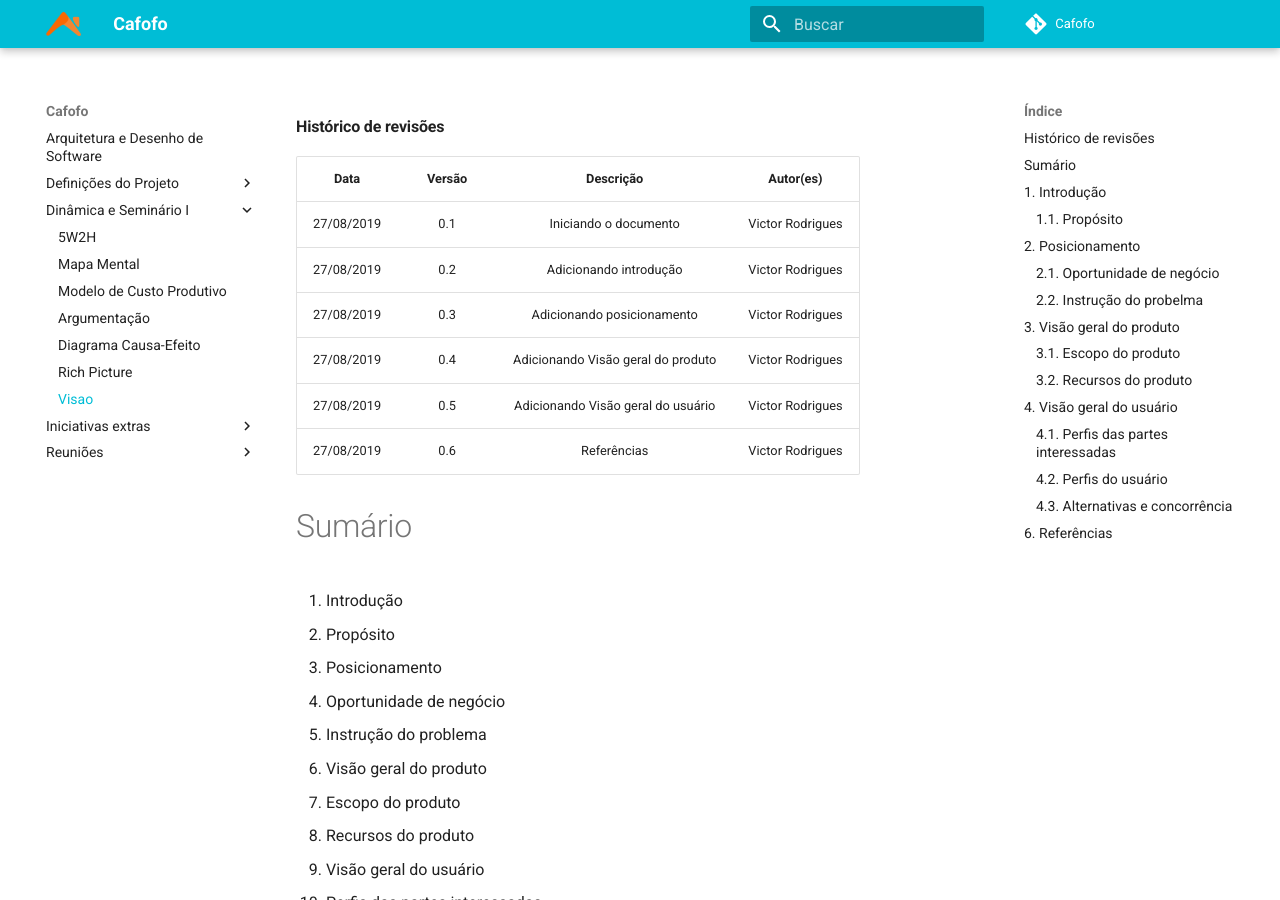
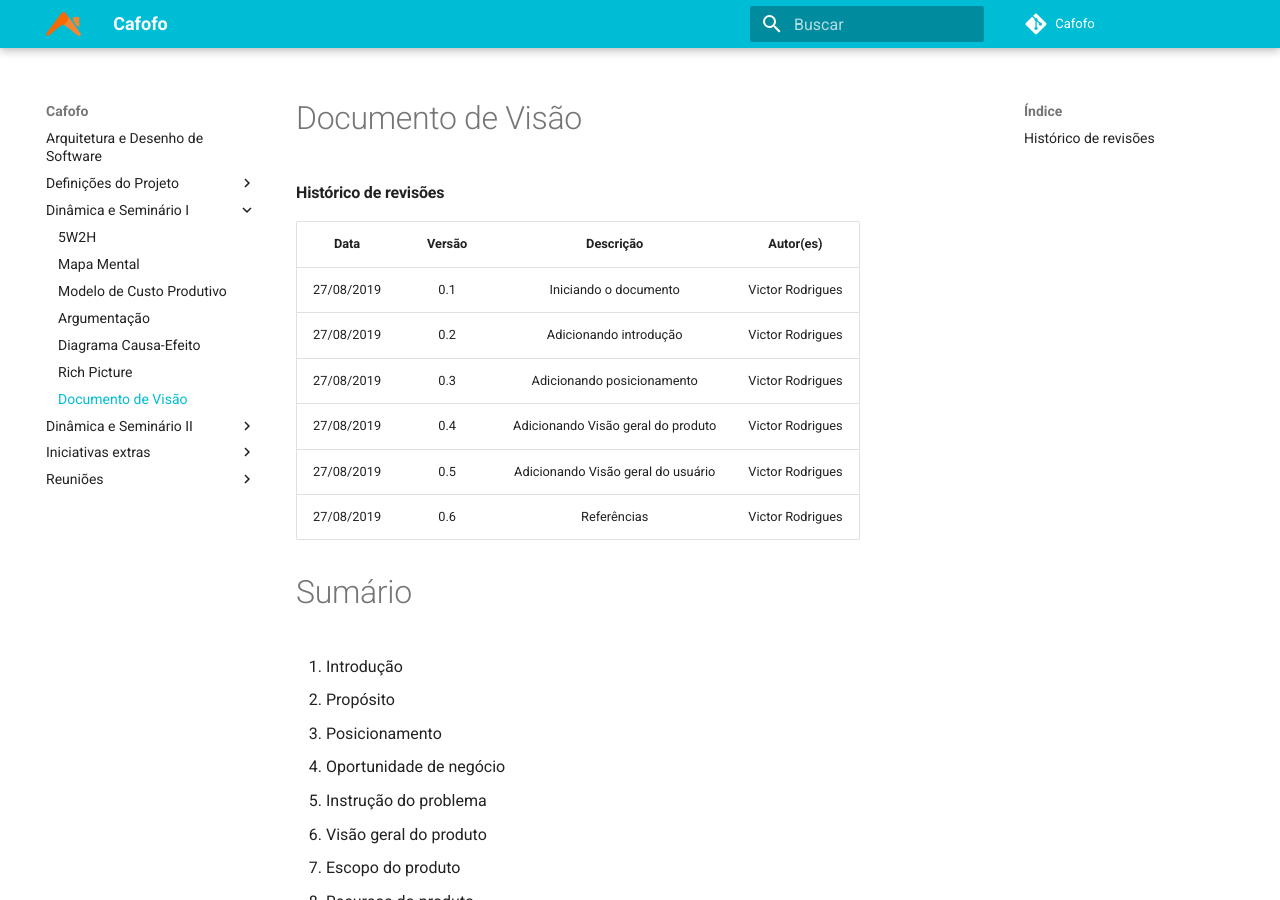
Before and after one commit to desenho-2019/Wiki, an MkDocs documentation site: the page built from docs/Dinâmica e Seminário I/visao.md, in a window 1280 px wide and 900 px high. Built offline with MkDocs 1.6.1 and Material for MkDocs 9.7.7, drawn with Linux system fonts in a browser that asks for light colours.

Commit message:
Dinamica 2

```diff
--- a/docs/Dinâmica e Seminário I/visao.md
+++ b/docs/Dinâmica e Seminário I/visao.md
@@ -1,3 +1,5 @@
+# Documento de Visão
+
 #### Histórico de revisões
 |    Data    | Versão |       Descrição       |    Autor(es)     |
 | :--------: | :----: | :-------------------: | :--------------: |
```
Also changed, not shown: docs/Dinâmica e Seminário II/Modelagem do Processo.md (added, +3 -0 lines).
